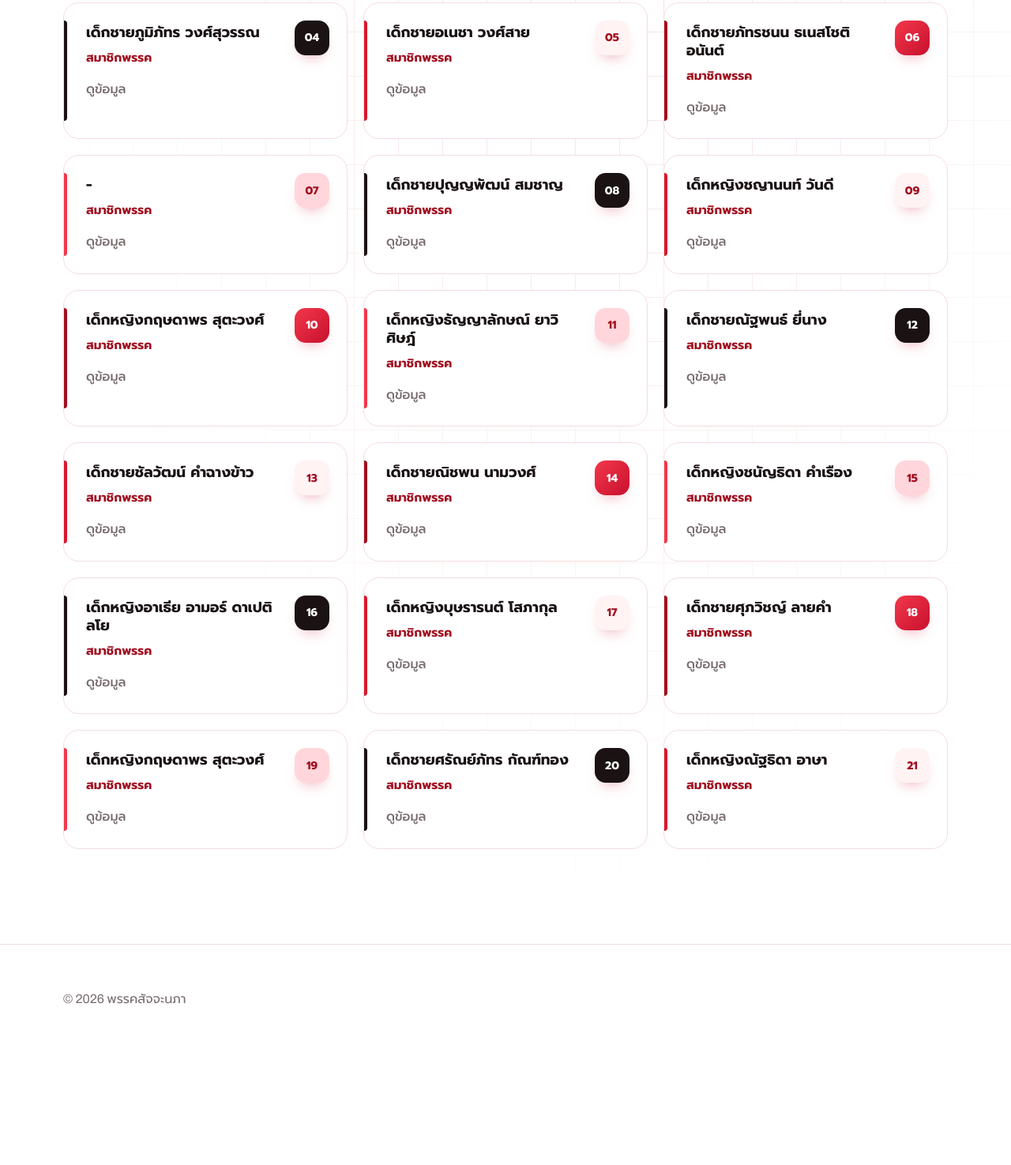
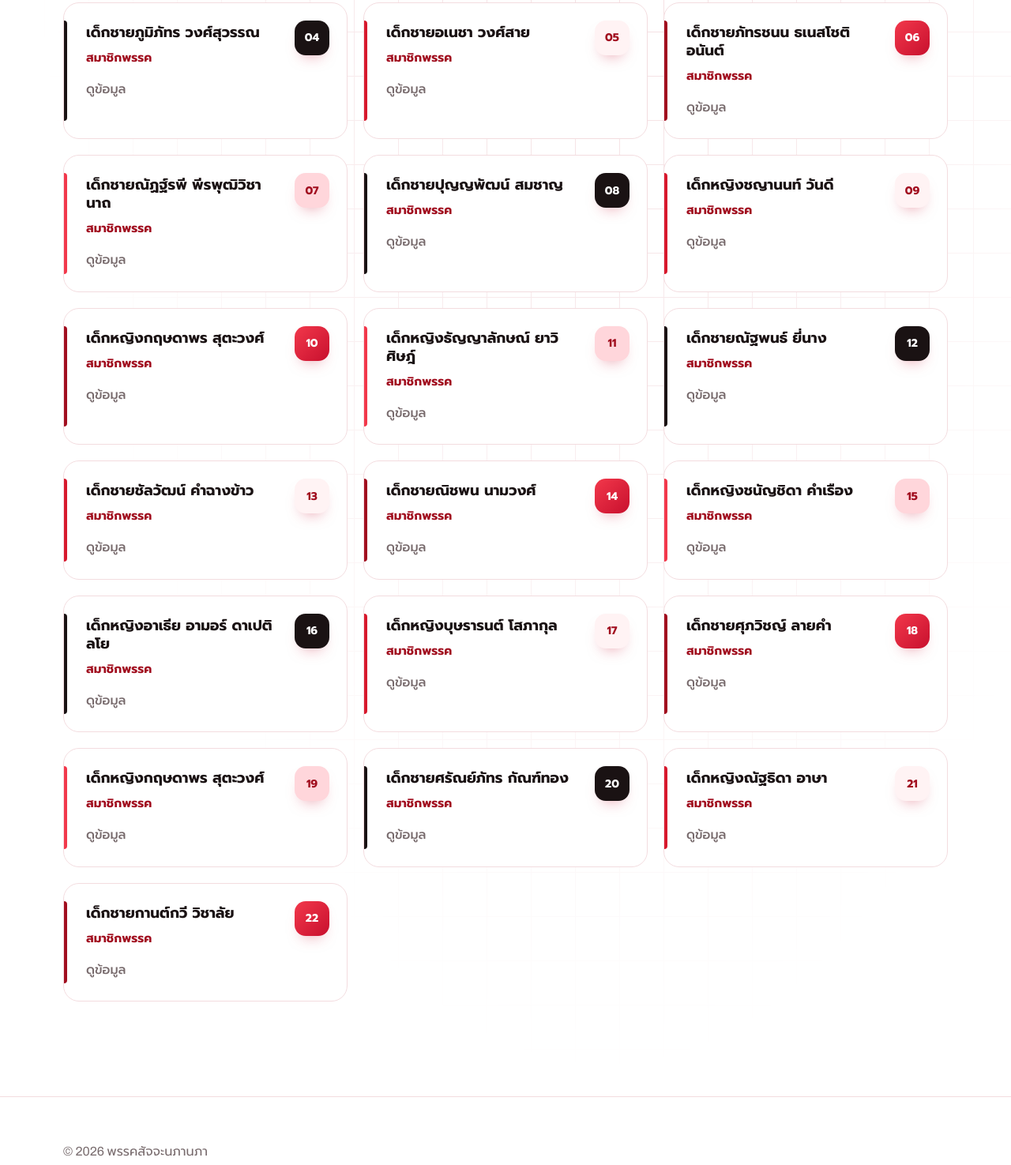
Before and after one commit to Zetaloimak/Satchanapha, a plain HTML site: page member.html in a window 1280 px wide. Shown: the part 576-2051 px from the top of the page at 79% size. Before the commit the page ends 1918 px from the top, so only its background shows below. Drawn offline with Linux system fonts and the light colour scheme; a web font is replaced by a local one.

Commit message:
Update member.html

```diff
--- a/member.html
+++ b/member.html
@@ -212,7 +212,7 @@
 
 <footer>
   <div class="wrap">
-    <p>© <span id="year"></span> พรรคสัจจะนภา</p>
+    <p>© <span id="year"></span> พรรคสัจจะนภานภา</p>
   </div>
 </footer>
 
@@ -264,7 +264,7 @@
     {
       name: 'เด็กชายอเนชา วงศ์สาย',
       role: 'สมาชิกพรรค',
-      nick: 'เฟสคุง',
+      nick: 'ออกัส',
       education: 'มัธยมศึกษาปีที่ 2.13',
     },
     {
@@ -274,9 +274,9 @@
       education: 'มัธยมศึกษาปีที่ 2.13',
     },
     {
-      name: '-',
+      name: 'เด็กชายณัฏฐ์รพี  พีรพุฒิวิชานาถ',
       role: 'สมาชิกพรรค',
-      nick: 'กัฟฟี่',
+      nick: 'เฟสคุง',
       education: 'มัธยมศึกษาปีที่ 2.13',
     },
     {
@@ -322,7 +322,7 @@
       education: 'มัธยมศึกษาปีที่ 2.12',
     },
     {
-      name: 'เด็กหญิงชนัญธิดา คำเรือง',
+      name: 'เด็กหญิงชนัญชิดา คำเรือง',
       role: 'สมาชิกพรรค',
       nick: '-',
       education: 'มัธยมศึกษาปีที่ 2.10',
@@ -360,8 +360,14 @@
     {
       name: 'เด็กหญิงณัฐธิดา อาษา',
       role: 'สมาชิกพรรค',
-      nick: 'มายด์',
+      nick: '-',
       education: 'มัธยมศึกษาปีที่ 2.3',
+    },
+    {
+      name: 'เด็กชายกานต์กวี วิชาลัย',
+      role: 'สมาชิกพรรค',
+      nick: 'กัฟฟี่',
+      education: 'มัธยมศึกษาปีที่ 2.13',
     },
   ].map((m, i) => ({ ...defaults, ...m, id: i + 1 }));
 
```
